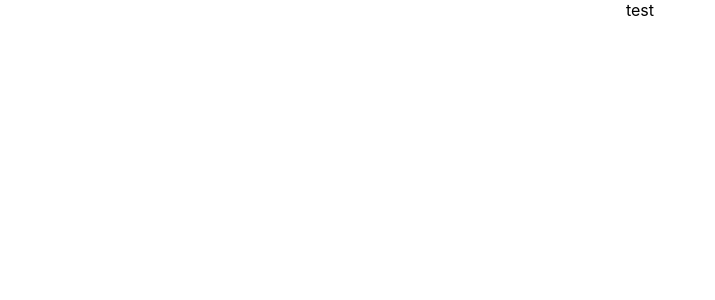
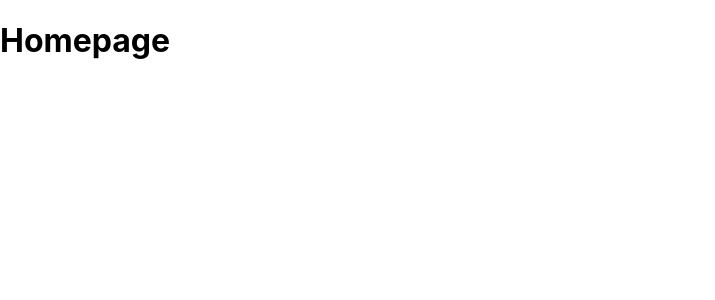
Before and after one commit to Joseph-kaku/jkportfolio, a React (Create React App) app: page / in a window 1280 px wide. Shown: the top 300 px of the page, without its empty margins (0-715 px from the left). Built offline with nearby package versions, Linux system fonts and the light colour scheme.

Commit message:
more set up

```diff
--- a/src/App.js
+++ b/src/App.js
@@ -1,11 +1,11 @@
-import './App.css';
+import './styles.css';
 
-function App() {
+function homepage() {
   return (
-    <div className="App">
-test
-    </div>
-  );
+    <header>
+      <h1>Homepage</h1>
+    </header>
+    );
 }
 
-export default App;
+export default homepage;
--- a/src/App.css
+++ b/src/styles.css
@@ -1,8 +1,4 @@
-.App {
-  text-align: center;
-}
-
-.App-header {
+.h1 {
   background-color: #282c34;
   min-height: 100vh;
   display: flex;
@@ -11,4 +7,5 @@
   justify-content: center;
   font-size: calc(10px + 2vmin);
   color: white;
+  text-align: center;
 }
```
